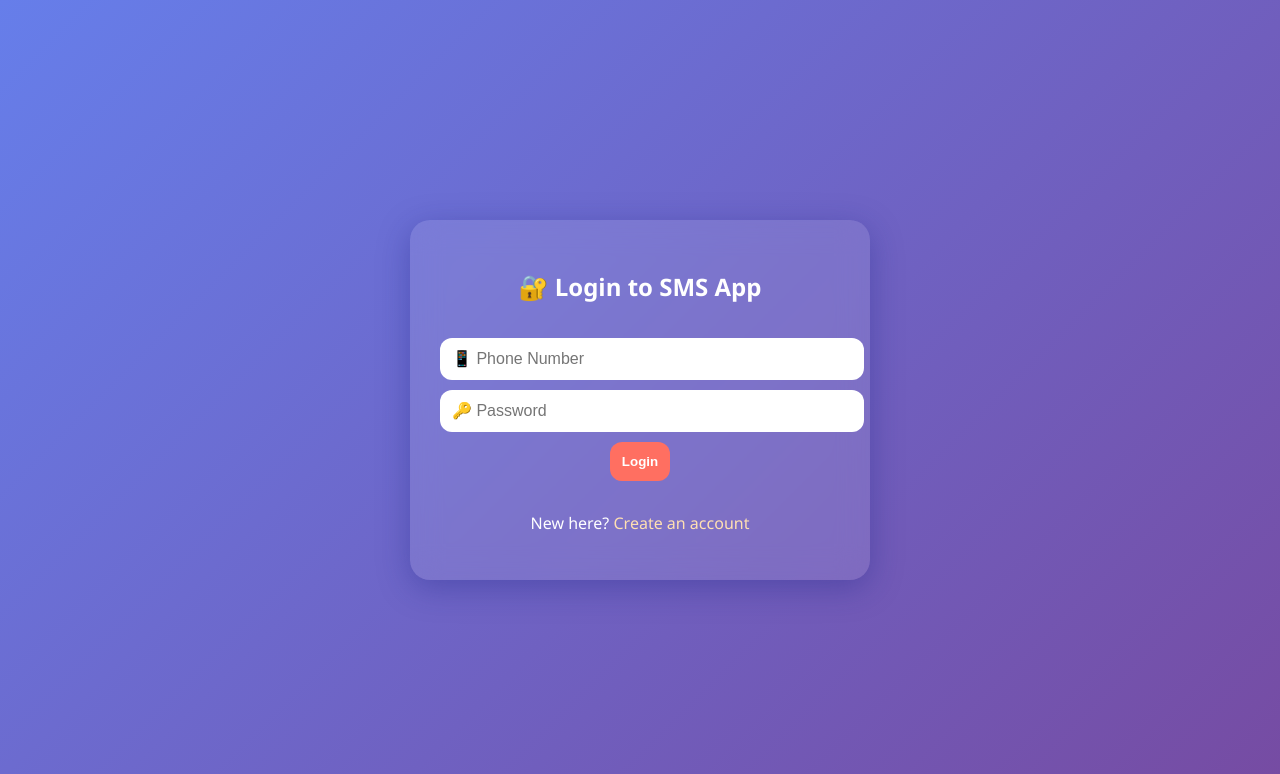
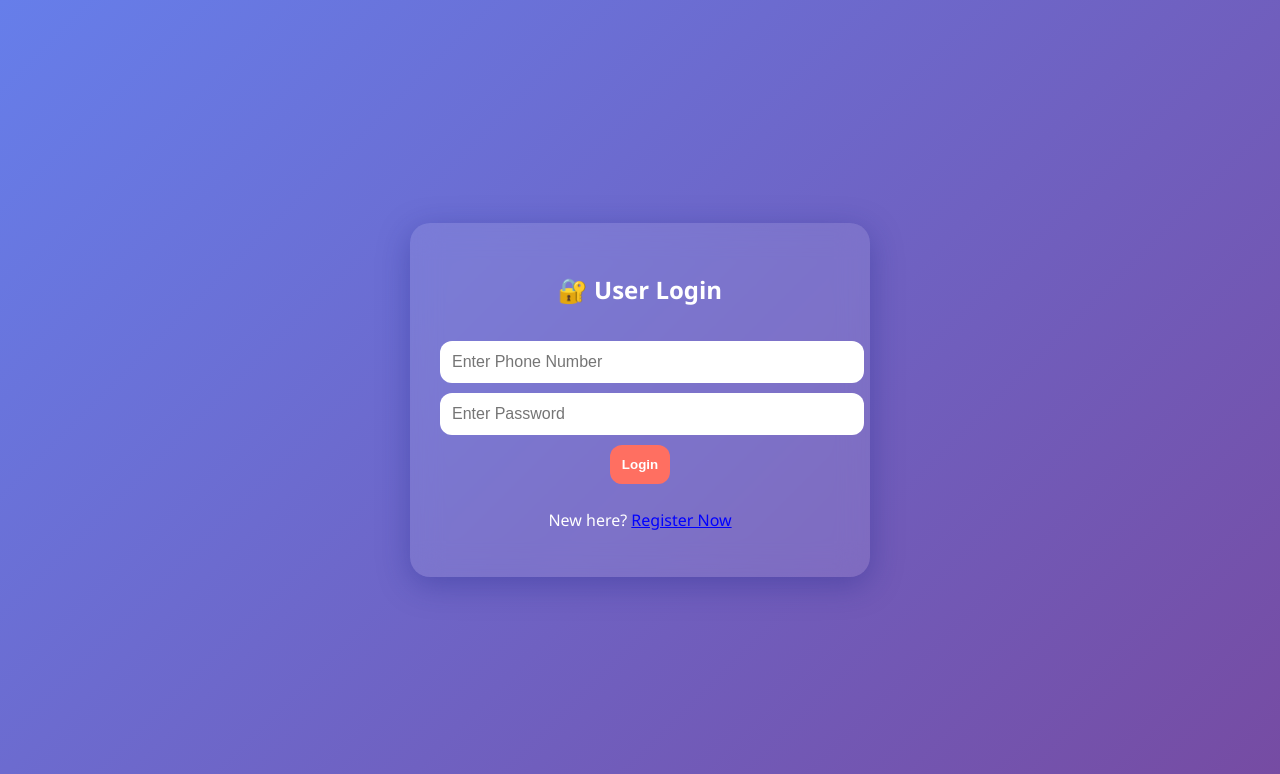
Before and after one commit to abdullahasad491326/SMS_Web_App, a Flask app: page /login in a window 1280 px wide. Shown: the top 774 px of the page. Run offline with Flask 3, Linux system fonts and the light colour scheme; parts of the project's set-up code (start-up, migrations or seed data) failed here and were passed over.

Commit message:
Update login.html

```diff
--- a/app/templates/login.html
+++ b/app/templates/login.html
@@ -3,27 +3,26 @@
 <head>
   <meta charset="UTF-8" />
   <title>Login - SMS App</title>
-  <meta name="viewport" content="width=device-width, initial-scale=1.0" />
+  <meta name="viewport" content="width=device-width, initial-scale=1.0">
   <link rel="stylesheet" href="{{ url_for('static', filename='style.css') }}">
 </head>
 <body>
   <div class="card-container">
     <div class="glass-card">
-      <h2>🔐 Login to SMS App</h2>
-
+      <h2>🔐 User Login</h2>
       {% with messages = get_flashed_messages() %}
         {% if messages %}
           <div class="flash">{{ messages[0] }}</div>
         {% endif %}
       {% endwith %}
-
       <form action="/login" method="POST">
-        <input type="text" name="phone" placeholder="📱 Phone Number" required>
-        <input type="password" name="password" placeholder="🔑 Password" required>
+        <input type="text" name="phone" placeholder="Enter Phone Number" required>
+        <input type="password" name="password" placeholder="Enter Password" required>
         <button type="submit">Login</button>
       </form>
-
-      <p>New here? <a href="/register">Create an account</a></p>
+      <p style="margin-top: 10px;">New here?
+        <a href="/register" style="color: #00f; text-decoration: underline;">Register Now</a>
+      </p>
     </div>
   </div>
 </body>
```
